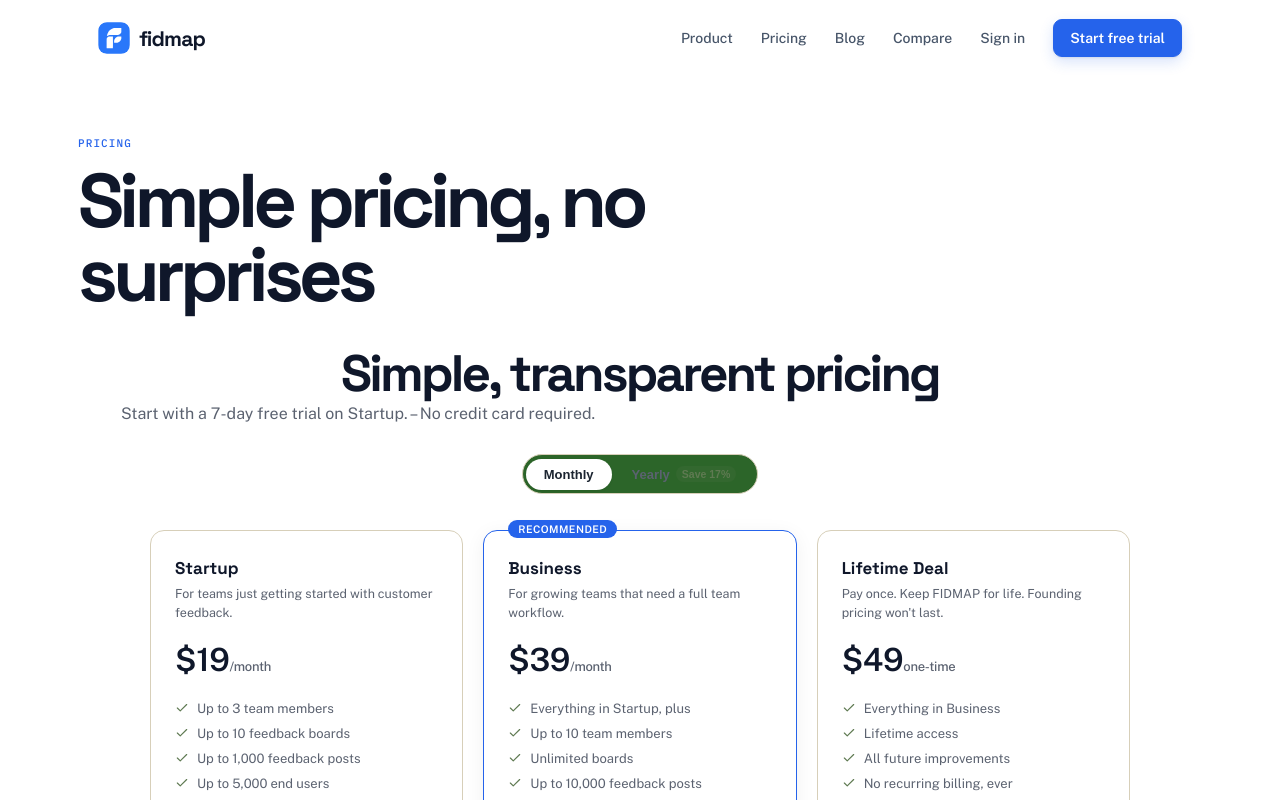
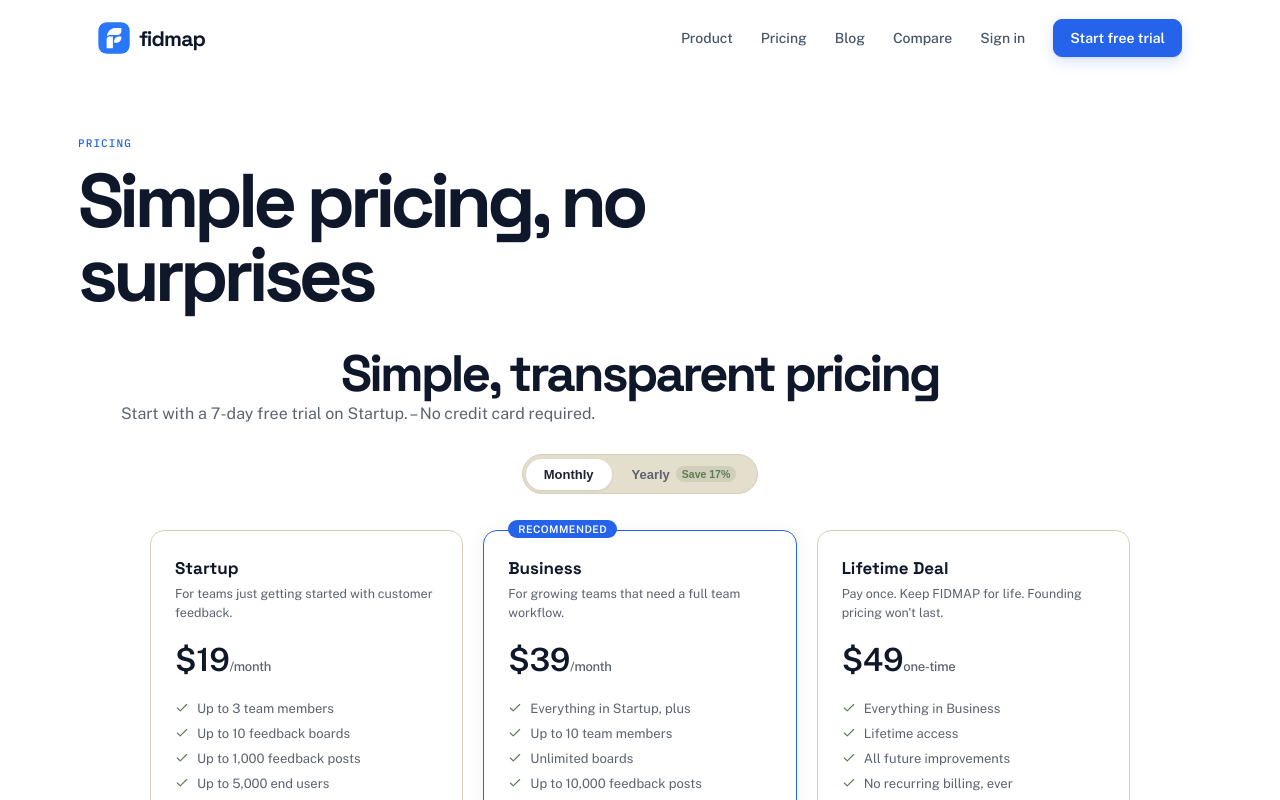
Before and after one commit to Adagash05/Fidmap_Front, a React (Vite) app: page /pricing in a window 1280 px wide. Shown: the top 800 px of the page. Built offline with nearby package versions, Linux system fonts and the light colour scheme; no server answers.

Commit message:
still editing the css...

```diff
--- a/src/Style.css
+++ b/src/Style.css
@@ -1,8 +1,8 @@
 @import url("https://fonts.googleapis.com/css2?family=Space+Grotesk:wght@500;600;700&family=Public+Sans:wght@400;500;600&family=IBM+Plex+Mono:wght@500&display=swap");
 
 :root {
-  --paper: hsl(344, 81%, 12%) (148, 113, 113);
-  --paper-soft: hsl(117, 42%, 28%);
+  --paper: white;
+  --paper-soft: #e4decd;
   --ink: #1b2430;
   --ink-soft: #5b6270;
   --line: #d7cfb9;
@@ -17,7 +17,7 @@
   --STANDARD-COLOR: #2353d8c7;
   --STANDARD-BG: #cac4c43d;
   --STANDARD-ACTIVE: #beb9b9b7;
-  --STANDARD-WHITE: #fff;
+  --STANDARD-WHITE: #f8f4f4;
   --GENERAL-BG: #eeeeee;
   --BG: whitesmoke;
   --BR: 10px;
```
